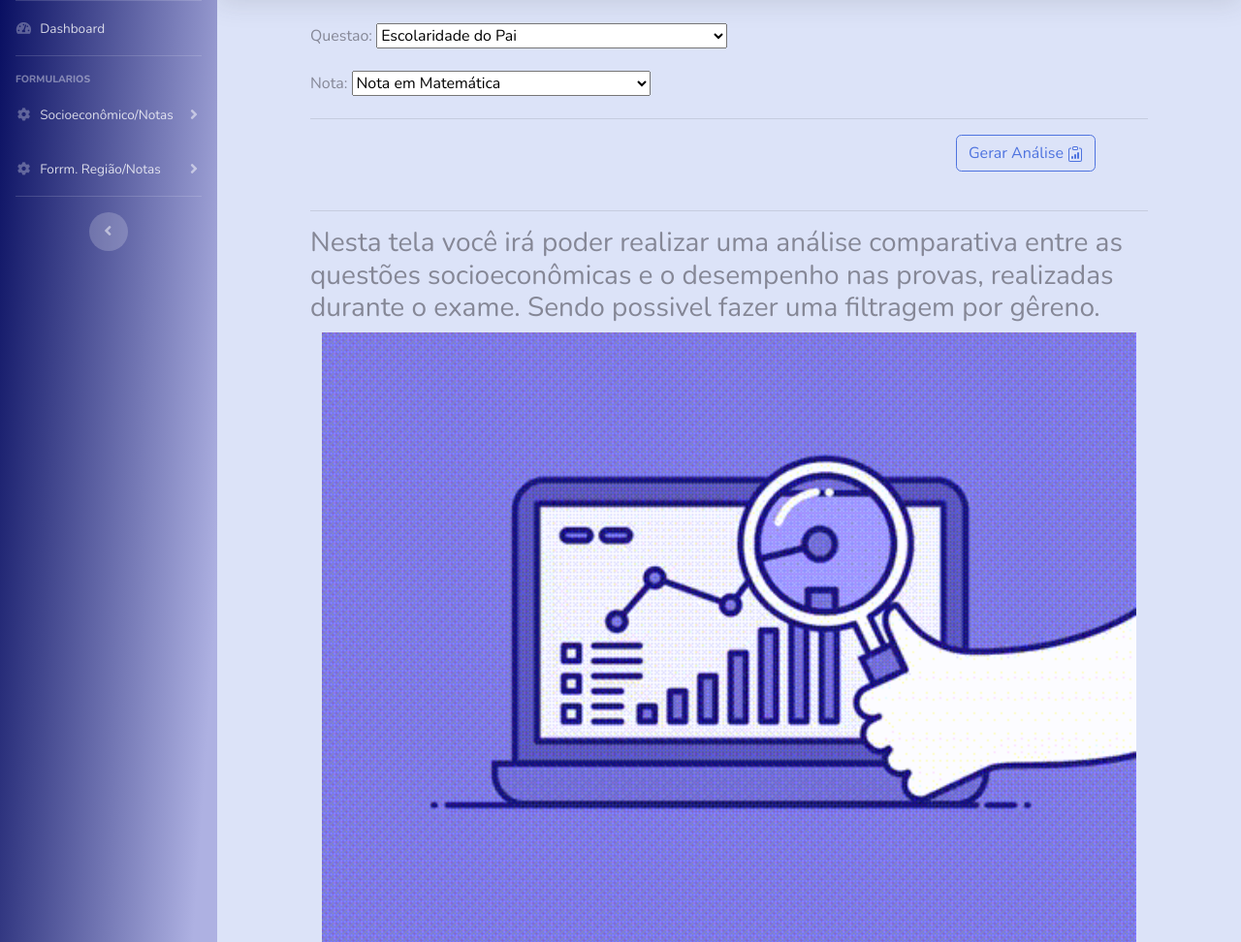
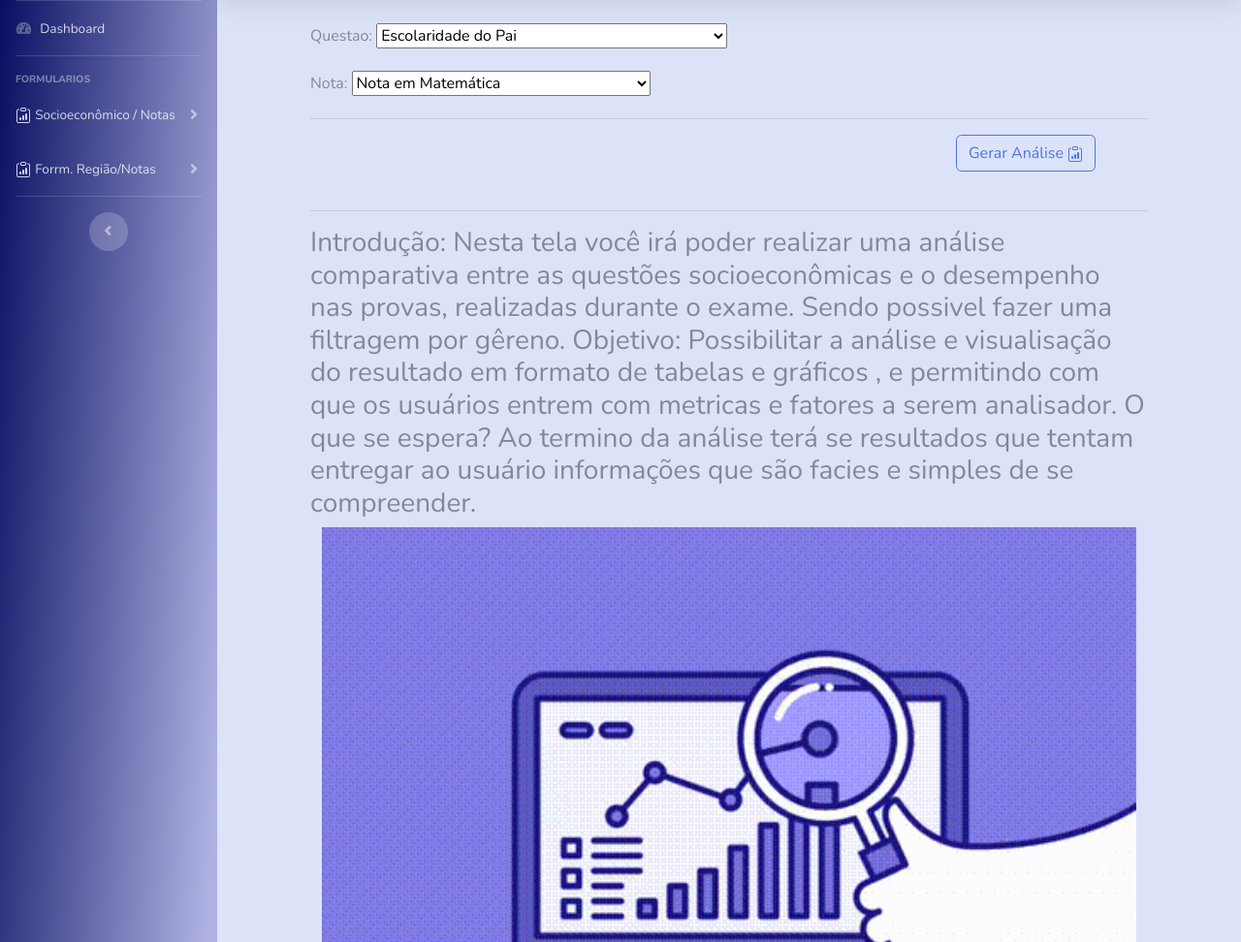
Before and after one commit to icaro2222/E-Dados, a Django app: page /Quest_Soc_Notas/ in a window 1280 px wide. Shown: the part 70-1042 px from the top of the page at 97% size. Run offline with Django 3.2, Linux system fonts and the light colour scheme; some libraries are stand-ins or nearby versions.

Commit message:
modificação na menssagem de resposta ao usuário

```diff
--- a/edados/view/view_quest_socio_notas.py
+++ b/edados/view/view_quest_socio_notas.py
@@ -33,10 +33,14 @@ def view_quest_socio_notas(request):
             print(form.changed_data)
 
         form = MeuFormulario()
-        menssagem = ("Nesta tela você irá poder realizar uma análise comparativa entre as " +
+        menssagem = ("Introdução:\nNesta tela você irá poder realizar uma análise comparativa entre as " +
         "questões socioeconômicas e o desempenho nas provas, " +
         "realizadas durante o exame.\n" +
-        "Sendo possivel fazer uma filtragem por gêreno.")
+        "Sendo possivel fazer uma filtragem por gêreno.\n\n"+
+        "Objetivo:\nPossibilitar a análise e visualisação do resultado em formato de tabelas e gráficos\n"+
+        ", e permitindo com que os usuários entrem com metricas e fatores a serem analisador.\n\n"+
+        "O que se espera?\n Ao termino da análise terá se resultados que tentam entregar ao usuário informações que "+
+        "são facies e simples de se compreender.")
         context = {
             'form' : form,
             'menssagem' : menssagem
--- a/templates/layout/layout.html
+++ b/templates/layout/layout.html
@@ -65,8 +65,12 @@
             <li class="nav-item">
                 <a class="nav-link collapsed" href="#" data-toggle="collapse" data-target="#collapseTwo"
                     aria-expanded="true" aria-controls="collapseTwo">
-                    <i class="fas fa-fw fa-cog"></i>
-                    <span>Socioeconômico/Notas</span>
+                    <svg xmlns="http://www.w3.org/2000/svg" width="16" height="16" fill="currentColor" class="bi bi-clipboard-data" viewBox="0 0 16 16">
+                        <path d="M4 11a1 1 0 1 1 2 0v1a1 1 0 1 1-2 0v-1zm6-4a1 1 0 1 1 2 0v5a1 1 0 1 1-2 0V7zM7 9a1 1 0 0 1 2 0v3a1 1 0 1 1-2 0V9z"/>
+                        <path d="M4 1.5H3a2 2 0 0 0-2 2V14a2 2 0 0 0 2 2h10a2 2 0 0 0 2-2V3.5a2 2 0 0 0-2-2h-1v1h1a1 1 0 0 1 1 1V14a1 1 0 0 1-1 1H3a1 1 0 0 1-1-1V3.5a1 1 0 0 1 1-1h1v-1z"/>
+                        <path d="M9.5 1a.5.5 0 0 1 .5.5v1a.5.5 0 0 1-.5.5h-3a.5.5 0 0 1-.5-.5v-1a.5.5 0 0 1 .5-.5h3zm-3-1A1.5 1.5 0 0 0 5 1.5v1A1.5 1.5 0 0 0 6.5 4h3A1.5 1.5 0 0 0 11 2.5v-1A1.5 1.5 0 0 0 9.5 0h-3z"/>
+                      </svg>
+                    <span>Socioeconômico / Notas</span>
                 </a>
                 <div id="collapseTwo" class="collapse" aria-labelledby="headingTwo" data-parent="#accordionSidebar">
                     <div class="bg-white py-2 collapse-inner rounded">
@@ -78,13 +82,21 @@
             <li class="nav-item">
                 <a class="nav-link collapsed" href="#" data-toggle="collapse" data-target="#op_form_regiao_local"
                     aria-expanded="true" aria-controls="collapseTwo">
-                    <i class="fas fa-fw fa-cog"></i>
+                    <svg xmlns="http://www.w3.org/2000/svg" width="16" height="16" fill="currentColor" class="bi bi-clipboard-data" viewBox="0 0 16 16">
+                        <path d="M4 11a1 1 0 1 1 2 0v1a1 1 0 1 1-2 0v-1zm6-4a1 1 0 1 1 2 0v5a1 1 0 1 1-2 0V7zM7 9a1 1 0 0 1 2 0v3a1 1 0 1 1-2 0V9z"/>
+                        <path d="M4 1.5H3a2 2 0 0 0-2 2V14a2 2 0 0 0 2 2h10a2 2 0 0 0 2-2V3.5a2 2 0 0 0-2-2h-1v1h1a1 1 0 0 1 1 1V14a1 1 0 0 1-1 1H3a1 1 0 0 1-1-1V3.5a1 1 0 0 1 1-1h1v-1z"/>
+                        <path d="M9.5 1a.5.5 0 0 1 .5.5v1a.5.5 0 0 1-.5.5h-3a.5.5 0 0 1-.5-.5v-1a.5.5 0 0 1 .5-.5h3zm-3-1A1.5 1.5 0 0 0 5 1.5v1A1.5 1.5 0 0 0 6.5 4h3A1.5 1.5 0 0 0 11 2.5v-1A1.5 1.5 0 0 0 9.5 0h-3z"/>
+                      </svg>
                     <span>Forrm. Região/Notas</span>
                 </a>
                 <div id="op_form_regiao_local" class="collapse" aria-labelledby="headingTwo" data-parent="#accordionSidebar">
                     <div class="bg-white py-2 collapse-inner rounded">
-                        <a class="collapse-item" href="{% url 'Desenpenho_por_Regiao' %}">Ques. Local VS Notas</a>
-                        <a class="collapse-item" href="{% url 'Desenpenho_por_Regiao_Mapa' %}">Mapa dos Locais das Esc.</a>
+                        <a class="collapse-item" href="{% url 'Desenpenho_por_Regiao' %}"><svg xmlns="http://www.w3.org/2000/svg" width="16" height="16" fill="currentColor" class="bi bi-map" viewBox="0 0 16 16">
+                            <path fill-rule="evenodd" d="M15.817.113A.5.5 0 0 1 16 .5v14a.5.5 0 0 1-.402.49l-5 1a.502.502 0 0 1-.196 0L5.5 15.01l-4.902.98A.5.5 0 0 1 0 15.5v-14a.5.5 0 0 1 .402-.49l5-1a.5.5 0 0 1 .196 0L10.5.99l4.902-.98a.5.5 0 0 1 .415.103zM10 1.91l-4-.8v12.98l4 .8V1.91zm1 12.98 4-.8V1.11l-4 .8v12.98zm-6-.8V1.11l-4 .8v12.98l4-.8z"/>
+                          </svg> Ques. Local VS Notas</a>
+                        <a class="collapse-item" href="{% url 'Desenpenho_por_Regiao_Mapa' %}"><svg xmlns="http://www.w3.org/2000/svg" width="16" height="16" fill="currentColor" class="bi bi-map" viewBox="0 0 16 16">
+                            <path fill-rule="evenodd" d="M15.817.113A.5.5 0 0 1 16 .5v14a.5.5 0 0 1-.402.49l-5 1a.502.502 0 0 1-.196 0L5.5 15.01l-4.902.98A.5.5 0 0 1 0 15.5v-14a.5.5 0 0 1 .402-.49l5-1a.5.5 0 0 1 .196 0L10.5.99l4.902-.98a.5.5 0 0 1 .415.103zM10 1.91l-4-.8v12.98l4 .8V1.91zm1 12.98 4-.8V1.11l-4 .8v12.98zm-6-.8V1.11l-4 .8v12.98l4-.8z"/>
+                          </svg> Mapa dos Locais das Esc.</a>
                     </div>
                 </div>
             </li>
```
